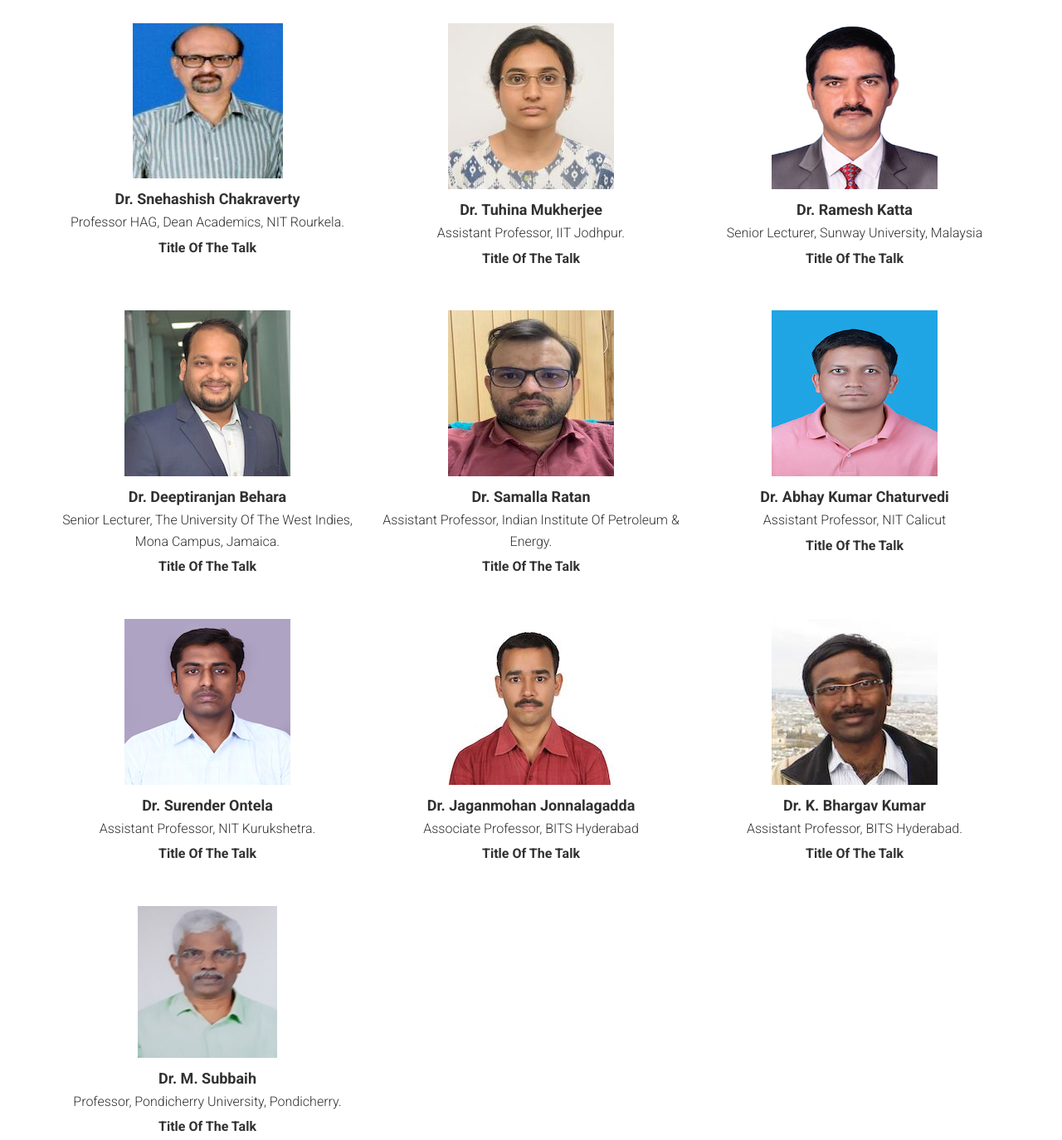
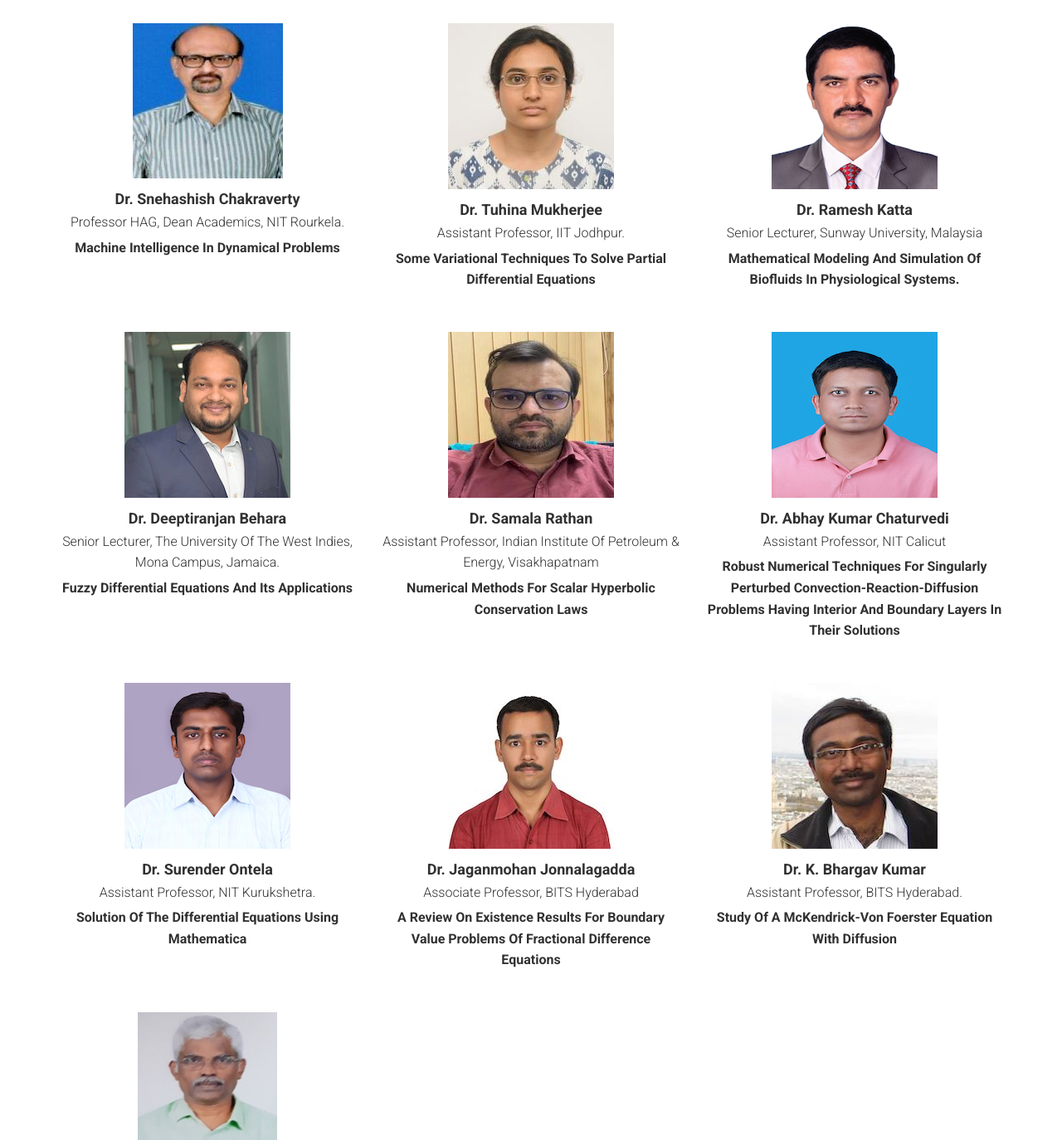
Before and after one commit to asishtech/test, a plain HTML site: page index.html in a window 1280 px wide. Shown: the part 2459-3833 px from the top of the page at 83% size. Drawn offline with Linux system fonts and the light colour scheme; files whose address does not match are found by name.

Commit message:
Update index.html

```diff
--- a/index.html
+++ b/index.html
@@ -192,7 +192,7 @@ School of Advanced Sciences, VIT-AP University<br> Andhra Pradesh, India
                         <h4>Dr. Snehashish Chakraverty</h4>
 
                         <p>Professor HAG, Dean Academics, NIT Rourkela.</p>
-                            <p><b>Title of the Talk</b>
+                            <p><b>Machine intelligence in dynamical problems</b>
                             <br>
 
                             </p>
@@ -210,7 +210,7 @@ School of Advanced Sciences, VIT-AP University<br> Andhra Pradesh, India
                         <h4>Dr. Tuhina Mukherjee</h4>
 
                         <p>Assistant Professor, IIT Jodhpur.</p>
-                            <p><b>Title of the Talk</b>
+                            <p><b>Some variational techniques to solve partial differential equations</b>
                             <br>
 
                             </p>
@@ -228,7 +228,7 @@ School of Advanced Sciences, VIT-AP University<br> Andhra Pradesh, India
                         <h4>Dr. Ramesh Katta</h4>
 
                         <p>Senior Lecturer, Sunway University, Malaysia</p>
-                            <p><b>Title of the Talk</b>
+                            <p><b>Mathematical modeling and simulation of biofluids in physiological systems.</b>
                             <br>
 
                             </p>
@@ -253,7 +253,7 @@ School of Advanced Sciences, VIT-AP University<br> Andhra Pradesh, India
                         <h4> Dr. Deeptiranjan Behara </h4>
 
                         <p>Senior Lecturer, The University of the West Indies, Mona Campus, Jamaica. </p>
-                            <p><b>Title of the Talk</b>
+                            <p><b>Fuzzy differential equations and its applications</b>
                             <br>
 
                             </p>
@@ -268,10 +268,10 @@ School of Advanced Sciences, VIT-AP University<br> Andhra Pradesh, India
                             <img alt="" class="img-responsive center-block" src="assets/images/speakers/Dr. Samalla Ratan.jpg">
                         </figure>
 
-                        <h4> Dr. Samalla Ratan</h4>
+                        <h4> Dr. Samala Rathan</h4>
 
-                        <p> Assistant Professor, Indian Institute of Petroleum & Energy.</p>
-                            <p><b>Title of the Talk</b>
+                        <p> Assistant Professor, Indian Institute of Petroleum & Energy, Visakhapatnam</p>
+                            <p><b>Numerical methods for scalar hyperbolic conservation laws</b>
                             <br>
 
                             </p>
@@ -288,7 +288,7 @@ School of Advanced Sciences, VIT-AP University<br> Andhra Pradesh, India
                     <h4> Dr. Abhay Kumar Chaturvedi</h4>
 
                     <p>Assistant Professor, NIT Calicut</p>
-                        <p><b>Title of the Talk</b>
+                        <p><b>Robust numerical techniques for singularly perturbed convection-reaction-diffusion problems having interior and boundary layers in their solutions</b>
                         <br>
 
                         </p>
@@ -308,7 +308,7 @@ School of Advanced Sciences, VIT-AP University<br> Andhra Pradesh, India
                         <h4> Dr. Surender Ontela </h4>
 
                         <p>Assistant Professor, NIT Kurukshetra. </p>
-                            <p><b>Title of the Talk</b>
+                            <p><b>Solution of the differential equations using Mathematica</b>
                             <br>
 
                             </p>
@@ -326,7 +326,7 @@ School of Advanced Sciences, VIT-AP University<br> Andhra Pradesh, India
                         <h4>Dr. Jaganmohan Jonnalagadda</h4>
 
                         <p>Associate Professor, BITS Hyderabad</p>
-                            <p><b>Title of the Talk</b>
+                            <p><b>A review on existence results for boundary value problems of fractional difference equations</b>
                             <br>
 
                             </p>
@@ -344,7 +344,7 @@ School of Advanced Sciences, VIT-AP University<br> Andhra Pradesh, India
                         <h4> Dr. K. Bhargav Kumar</h4>
 
                         <p>Assistant Professor, BITS Hyderabad. </p>
-                            <p><b>Title of the Talk</b>
+                            <p><b>Study of a McKendrick-von Foerster equation with diffusion</b>
                             <br>
 
                             </p>
@@ -364,7 +364,7 @@ School of Advanced Sciences, VIT-AP University<br> Andhra Pradesh, India
                         <h4>Dr. M. Subbaih</h4>
 
                         <p>Professor, Pondicherry University, Pondicherry.</p>
-                            <p><b>Title of the Talk</b>
+                            <p><b>On hydrodynamic stability of inviscid Swirl flows</b>
                             <br>
 
                             </p>
@@ -502,15 +502,15 @@ School of Advanced Sciences, VIT-AP University<br> Andhra Pradesh, India
               </tr>
 
               <tr>
-                <td class="tg-cxgv">Dr B Satyanarayana</td>
+                <td class="tg-cxgv">Dr. B Satyanarayana</td>
               </tr>
 
               <tr>
-                <td class="tg-cxgv"> Dr V Ramakrishna Reddy</td>
+                <td class="tg-cxgv">Dr. V Ramakrishna Reddy</td>
               </tr>
 
               <tr>
-                <td class="tg-cxgv">Dr Mahipal Reddy</td>
+                <td class="tg-cxgv">Dr. Mahipal Reddy</td>
               </tr>
 
               <tr>
@@ -522,13 +522,13 @@ School of Advanced Sciences, VIT-AP University<br> Andhra Pradesh, India
 
 
               <tr>
-                <td class="tg-cxgv">Dr Nanda Kumar</td>
+                <td class="tg-cxgv">Dr. Yada Nandu Kumar</td>
               </tr>
               <tr>
-                <td class="tg-cxgv">Dr Sukanta Nayak </td>
+                <td class="tg-cxgv">Dr. Sukanta Nayak </td>
               </tr>
               <tr>
-                <td class="tg-cxgv">Dr M Varun Kumar</td>
+                <td class="tg-cxgv">Dr. M Varun Kumar</td>
               </tr>
 
 
```
